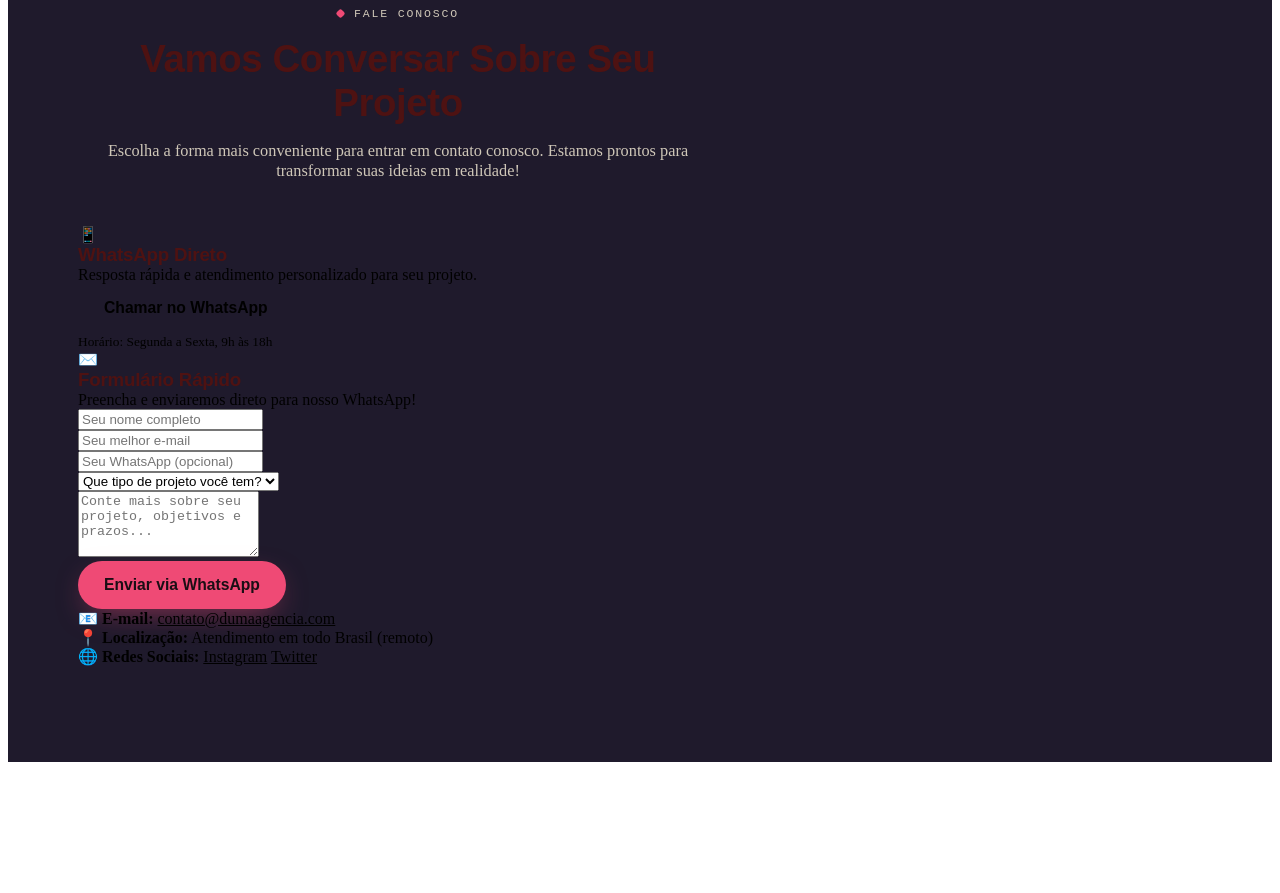
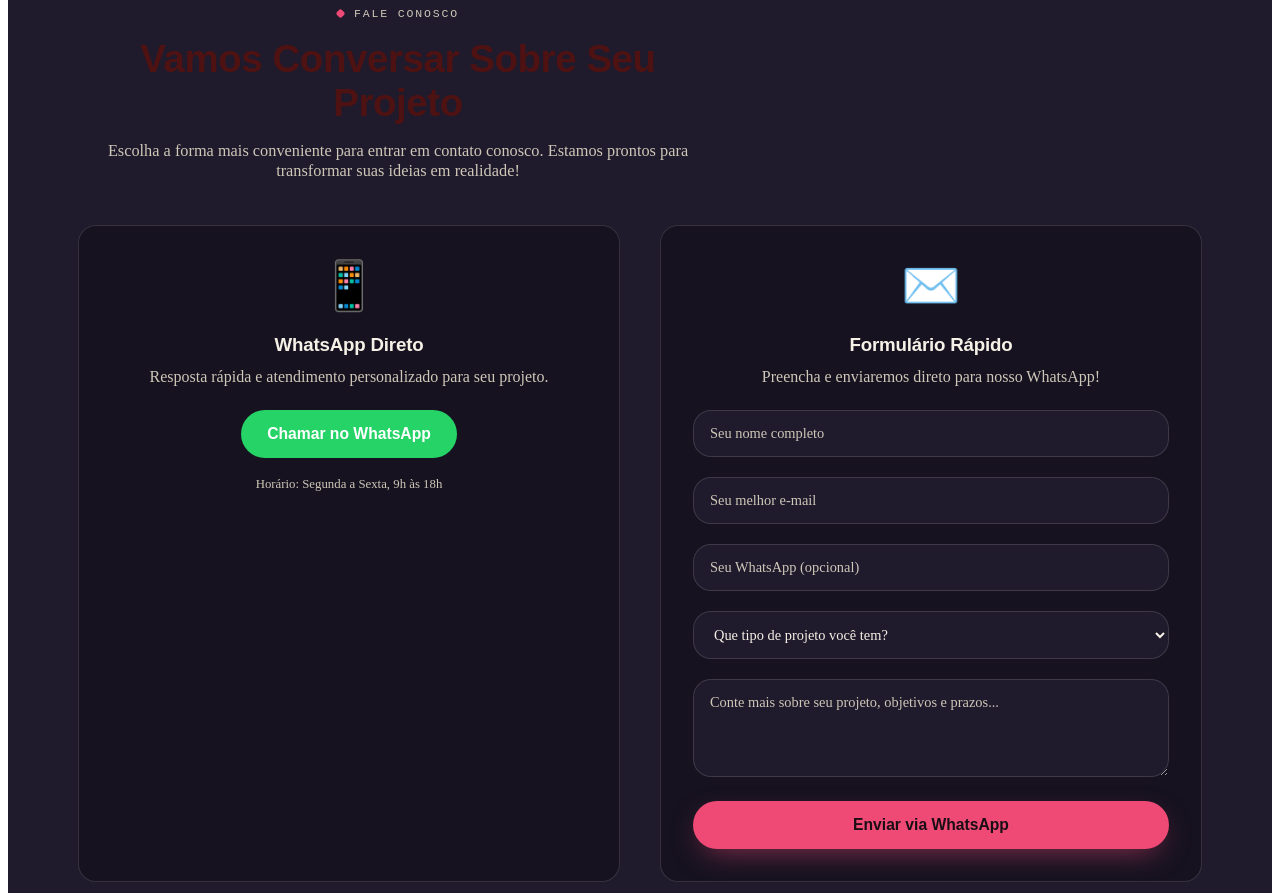
Before and after one commit to sasa645/duma-website, a plain HTML site: page index.html in a window 1280 px wide. Shown: the part 3327-4220 px from the top of the page. Drawn offline with Linux system fonts and the light colour scheme.

Commit message:
Update index.html
"Corrigir referências CSS - usar arquivos existentes"

```diff
--- a/index.html
+++ b/index.html
@@ -6,10 +6,11 @@
   <title>Duma - A comunidade do melhor marketing do Brasil</title>
 
 <!-- CSS Files -->
-<link rel="stylesheet" href="Styles/main.css">
+<link rel="stylesheet" href="Styles/paleta.css">
 <link rel="stylesheet" href="Styles/team.css">
-<link rel="stylesheet" href="Styles/paleta.css">
-
+<link rel="stylesheet" href="Styles/redes sociais.css">
+<link rel="stylesheet" href="Styles/seção de contato.css">
+<link rel="stylesheet" href="style.css">
 
   <!-- Google Fonts -->
   <link href="https://fonts.googleapis.com/css2?family=Inter:wght@400;500;600;700&display=swap" rel="stylesheet">
```
